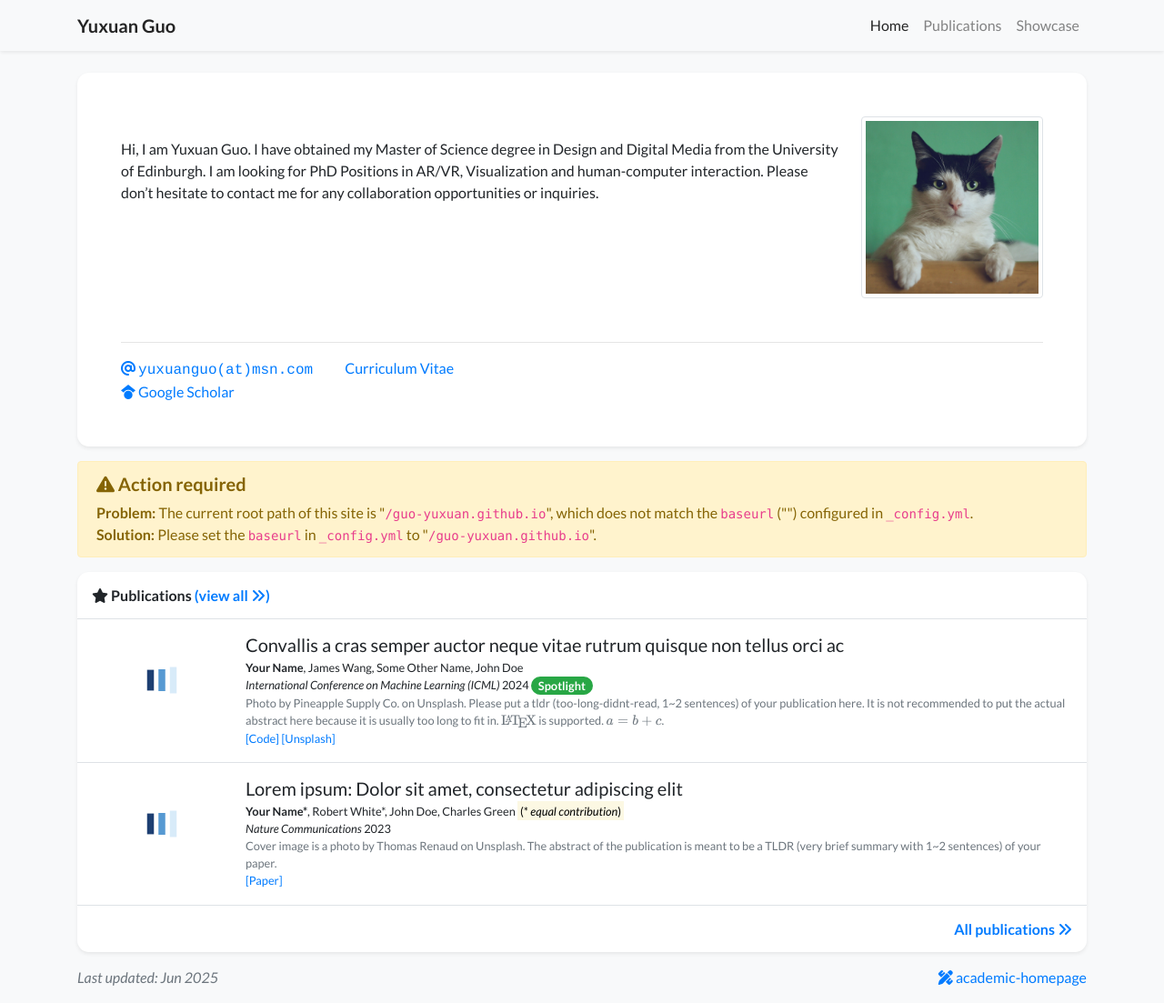
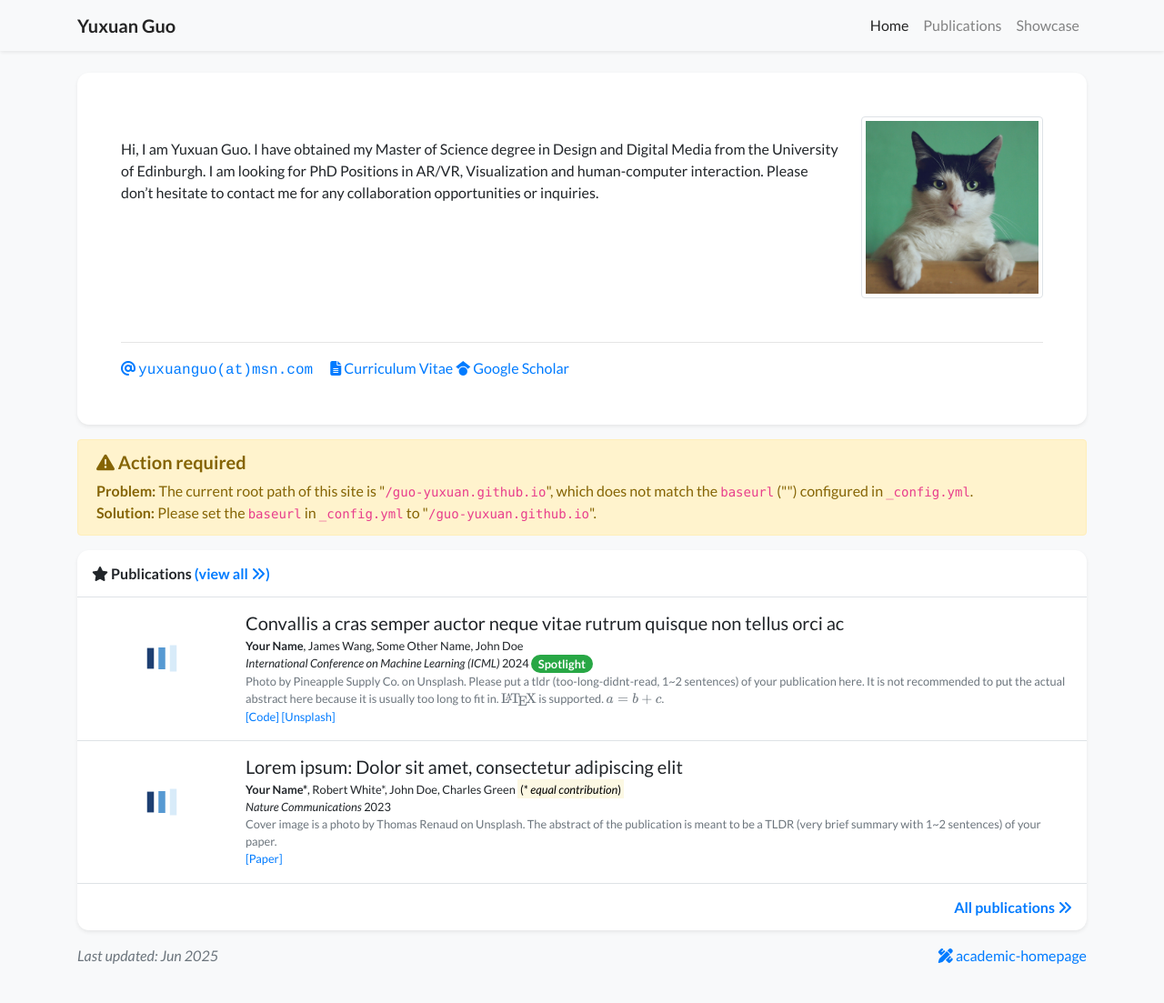
Before and after one commit to guo-yuxuan/guo-yuxuan.github.io, a Jekyll site: the page built from index.html, in a window 1280 px wide and 1103 px high. Shown: the whole window at 91% size. Built offline with Jekyll 4.4.1, drawn with Linux system fonts in a browser that asks for light colours; nearby versions of some CDN libraries; a style sheet for code colours, icons or effects is not loaded.

Commit message:
Update profile_card.html

```diff
--- a/_includes/widgets/profile_card.html
+++ b/_includes/widgets/profile_card.html
@@ -51,7 +51,9 @@
                             <i class="fas fa-at"></i> <span class="email-text">{{ site.data.profile.email | replace: "@", "(at)" }}</span>
                         </a>
                         {% if site.data.profile.cv_link %}
-                        <a target="_blank" href="{{ site.data.profile.cv_link | relative_url }}"><i class="pr-3 no-break"></i> Curriculum Vitae</a> <br/>
+                        <a target="_blank" href="{{ site.data.profile.cv_link | relative_url }}">
+                            <i class="fas fa-file-alt"></i> Curriculum Vitae
+                        </a>
                         {% endif %}
 
                         {% if site.data.profile.gscholar %}
```
